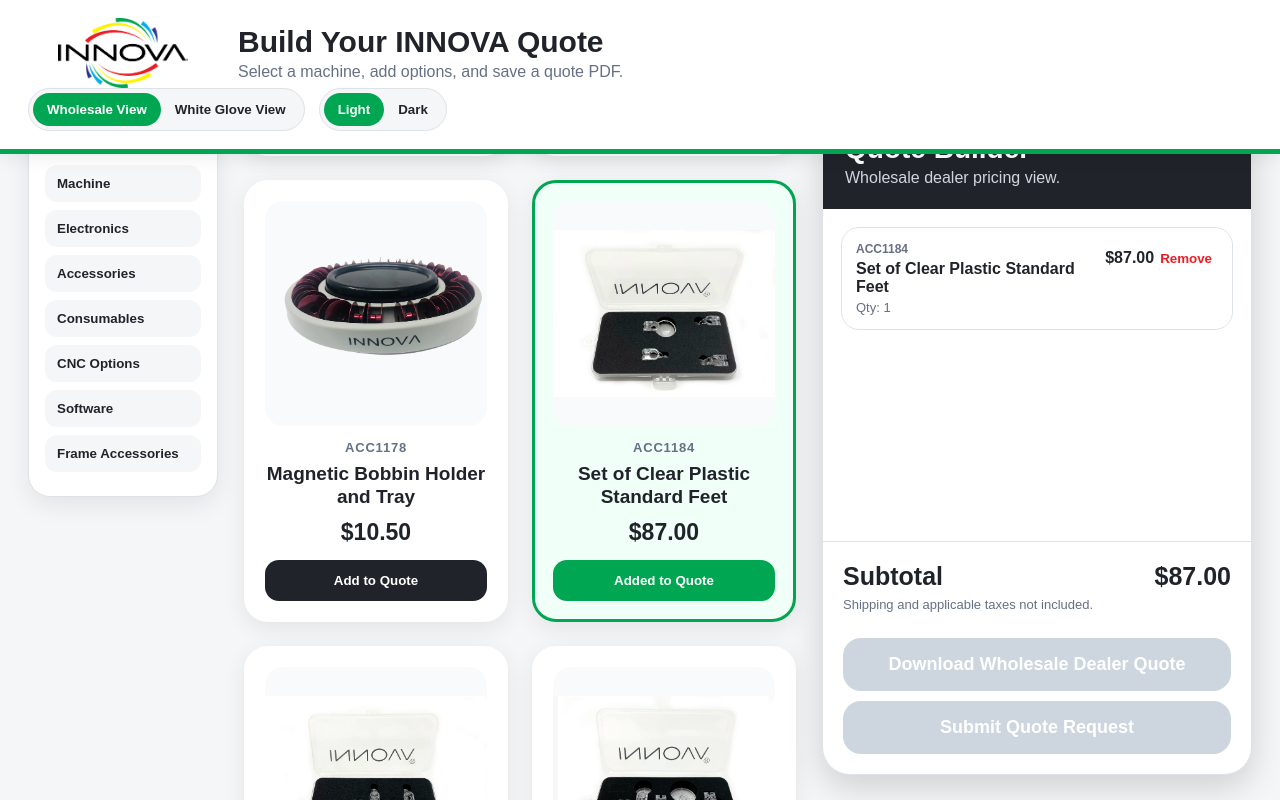
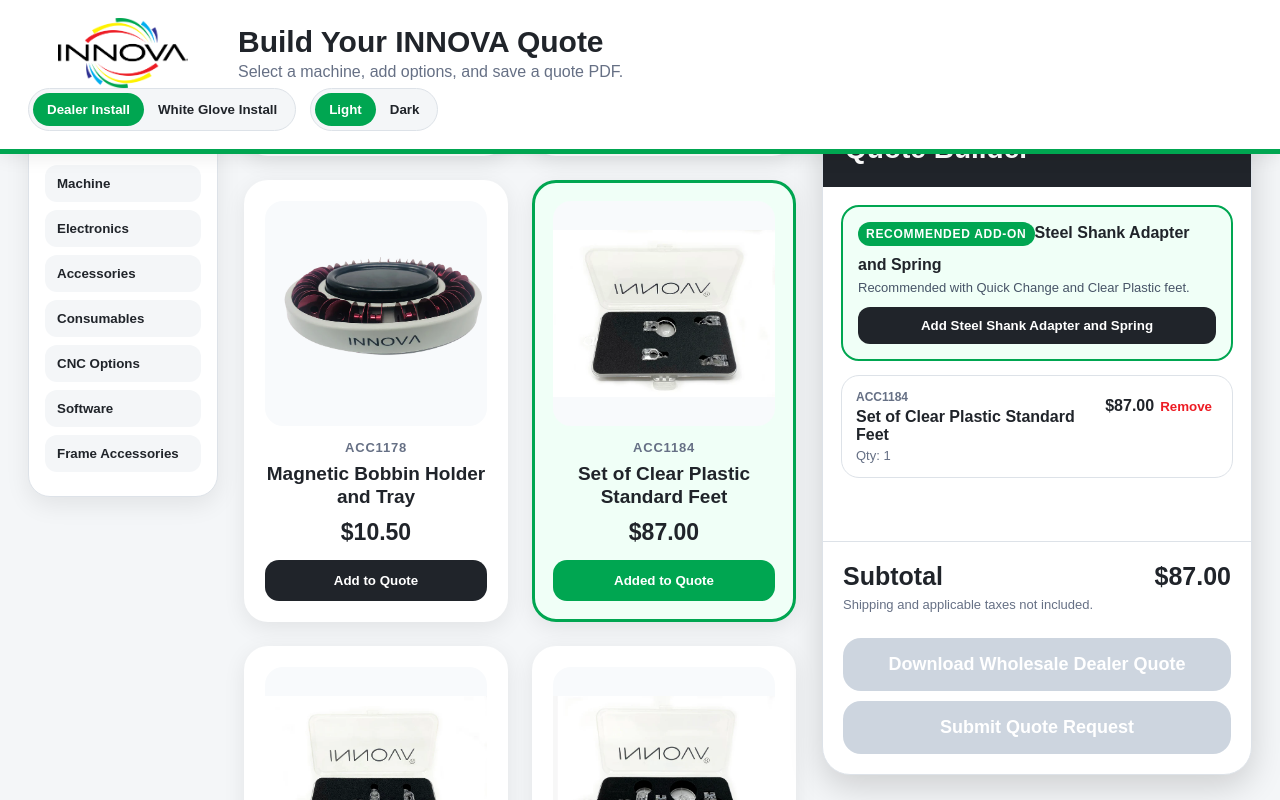
Before and after one commit to chrisfriedrich84-wq/innova-quote-builder, a React (Vite) app: page / in a window 1280 px wide. Both pictures are taken after a click on the element 664 px from the left and 4070 px from the top of the page. Shown: the part 3670-4470 px from the top of the page. Built offline with nearby package versions, Linux system fonts and the light colour scheme.

Commit message:
Changed View Titles

```diff
--- a/src/App.jsx
+++ b/src/App.jsx
@@ -35,6 +35,8 @@
 }
 
 function getMachineSize(product) {
+  if (product._virtualFrameSize) return product._virtualFrameSize
+
   const match = product.name.match(/(\d+)' Frame/i)
   return match ? `${match[1]}'` : ""
 }
@@ -82,6 +84,26 @@
 
         grouped[family].push(product)
       })
+
+    // Add the new 5' and 8' frame-size options for every machine family.
+    // They use the same price as the first configured frame size and N/A as SKU.
+    Object.entries(grouped).forEach(([family, variants]) => {
+      const reference = variants[0]
+
+      ;["5'", "8'"].forEach((size) => {
+        if (!variants.some((product) => getMachineSize(product) === size)) {
+          variants.unshift({
+            ...reference,
+            sku: "N/A",
+            name: `${family} - ${size} Frame`,
+            image: reference.image,
+            price: reference.price,
+            selectionType: "required-single",
+            _virtualFrameSize: size,
+          })
+        }
+      })
+    })
 
     return grouped
   }, [])
@@ -142,11 +164,68 @@
     itemsSubtotal + (pricingView === "whiteGlove" ? WHITE_GLOVE_FEE : 0)
 
   const keyboardTray = products.find((p) => p.sku === "ACC1064")
+  const wheelKit = products.find((p) => p.sku === "ACC1206")
+  const steelShankAdapter = products.find((p) => p.sku === "ACC1187")
 
-  const shouldSuggestKeyboardTray =
-    selectedMachine?.name?.toLowerCase().includes("autopilot") &&
-    keyboardTray &&
-    !selectedItems[keyboardTray.sku]
+  const quickChangeFootSkus = new Set([
+    "ACC1193",
+    "ACC1194",
+    "ACC1203",
+    "ACC1204",
+    "ACC1205",
+  ])
+
+  const clearPlasticFootSkus = new Set([
+    "ACC1184",
+    "ACC1185",
+    "ACC1186",
+  ])
+
+  const hasAutopilot = selectedMachine?.name
+    ?.toLowerCase()
+    .includes("autopilot")
+
+  const isM28 = selectedMachine?.name
+    ?.toLowerCase()
+    .includes("m28")
+
+  const hasRecommendedFoot =
+    Object.keys(selectedItems).some(
+      (sku) => quickChangeFootSkus.has(sku) || clearPlasticFootSkus.has(sku)
+    )
+
+  const recommendations = []
+
+  if (hasAutopilot && keyboardTray && !selectedItems[keyboardTray.sku]) {
+    recommendations.push({
+      id: keyboardTray.sku,
+      product: keyboardTray,
+      title: "Keyboard and Mouse Tray",
+      description: "Recommended with AutoPilot packages.",
+    })
+  }
+
+  if (isM28 && wheelKit && !selectedItems[wheelKit.sku]) {
+    recommendations.push({
+      id: wheelKit.sku,
+      product: wheelKit,
+      title: "HP Double Bearing Carriage Wheel Kit",
+      description: "Recommended with M28 machines.",
+    })
+  }
+
+  if (
+    hasRecommendedFoot &&
+    steelShankAdapter &&
+    !selectedItems[steelShankAdapter.sku]
+  ) {
+    recommendations.push({
+      id: steelShankAdapter.sku,
+      product: steelShankAdapter,
+      title: "Steel Shank Adapter and Spring",
+      description: "Recommended with Quick Change and Clear Plastic feet.",
+    })
+  }
 
   function selectMachine(product) {
     setSelectedMachine(product)
@@ -278,7 +357,7 @@
     const html = `
       <html>
         <head>
-          <title>INNOVA ${pricingView === "whiteGlove" ? "White Glove" : "Wholesale"} Quote</title>
+          <title>INNOVA ${pricingView === "whiteGlove" ? "White Glove Install" : "Dealer Install"} Quote</title>
           <style>
             body {
               font-family: Arial, sans-serif;
@@ -404,10 +483,10 @@
             </div>
 
             <div class="quote-title">
-              <h1>${pricingView === "whiteGlove" ? "White Glove Quote" : "Dealer Quote Request"}</h1>
+              <h1>${pricingView === "whiteGlove" ? "White Glove Install Quote" : "Dealer Install Quote"}</h1>
               <div>Date: ${dealerInfo.date}</div>
               <div class="badge">
-                ${pricingView === "whiteGlove" ? "White Glove Pricing" : "Wholesale Dealer Pricing"}
+                ${pricingView === "whiteGlove" ? "White Glove Install Pricing" : "Dealer Install Pricing"}
               </div>
             </div>
           </div>
@@ -465,7 +544,7 @@
     saveQuote()
 
     const subject = encodeURIComponent(
-      `INNOVA ${pricingView === "whiteGlove" ? "White Glove" : "Wholesale"} Quote Request - ${
+      `INNOVA ${pricingView === "whiteGlove" ? "White Glove Install" : "Dealer Install"} Quote Request - ${
         dealerInfo.dealerName || "Dealer"
       }`
     )
@@ -523,9 +602,10 @@
         variants.find((product) => getMachineSize(product) === currentSize) ||
         variants[0]
 
-      const sizes = variants
-        .map((product) => getMachineSize(product))
-        .filter(Boolean)
+      const sizes = ["5'", "8'", "10'", "11'", "12'"]
+      const availableSizes = new Set(
+        variants.map((product) => getMachineSize(product)).filter(Boolean)
+      )
 
       return (
         <article
@@ -543,7 +623,9 @@
           </div>
 
           <div className="product-text">
-            <div className="sku">Machine</div>
+            <div className="sku">
+              {selectedVariant.sku === "N/A" ? "SKU: N/A" : "Machine"}
+            </div>
             <h3>{family}</h3>
 
             <label
@@ -558,8 +640,12 @@
                 }
               >
                 {sizes.map((size) => (
-                  <option key={size} value={size}>
-                    {size} Frame
+                  <option
+                    key={size}
+                    value={size}
+                    disabled={!availableSizes.has(size)}
+                  >
+                    {size} Frame{!availableSizes.has(size) ? " (not yet configured)" : ""}
                   </option>
                 ))}
               </select>
@@ -569,9 +655,6 @@
               {money(getDisplayPrice(selectedVariant, pricingView))}
             </div>
 
-            {pricingView === "whiteGlove" && (
-              <div className="price-note">Includes 5% White Glove machine markup</div>
-            )}
           </div>
 
           <button
@@ -602,14 +685,14 @@
               className={pricingView === "wholesale" ? "active" : ""}
               onClick={() => setPricingView("wholesale")}
             >
-              Wholesale View
+              Dealer Install
             </button>
 
             <button
               className={pricingView === "whiteGlove" ? "active" : ""}
               onClick={() => setPricingView("whiteGlove")}
             >
-              White Glove View
+              White Glove Install
             </button>
           </div>
 
@@ -836,24 +919,19 @@
         <aside className="quote-sidebar">
           <div className="quote-top">
             <h2>Quote Builder</h2>
-            <p>
-              {pricingView === "whiteGlove"
-                ? "White Glove pricing — machines are 5% above wholesale and include a $3,500 White Glove Fee."
-                : "Wholesale dealer pricing view."}
-            </p>
           </div>
 
           <div className="quote-lines">
-            {shouldSuggestKeyboardTray && (
-              <div className="recommendation-card">
+            {recommendations.map((recommendation) => (
+              <div className="recommendation-card" key={recommendation.id}>
                 <div className="recommendation-label">Recommended Add-On</div>
-                <strong>Don&apos;t forget the Keyboard and Mouse Tray!</strong>
-                <p>This is commonly added with AutoPilot packages.</p>
-                <button onClick={() => toggleProduct(keyboardTray)}>
-                  Add Keyboard and Mouse Tray
+                <strong>{recommendation.title}</strong>
+                <p>{recommendation.description}</p>
+                <button onClick={() => toggleProduct(recommendation.product)}>
+                  Add {recommendation.title}
                 </button>
               </div>
-            )}
+            ))}
 
             {quoteItems.length === 0 ? (
               <div className="empty-cart">Select one machine to begin.</div>
```
